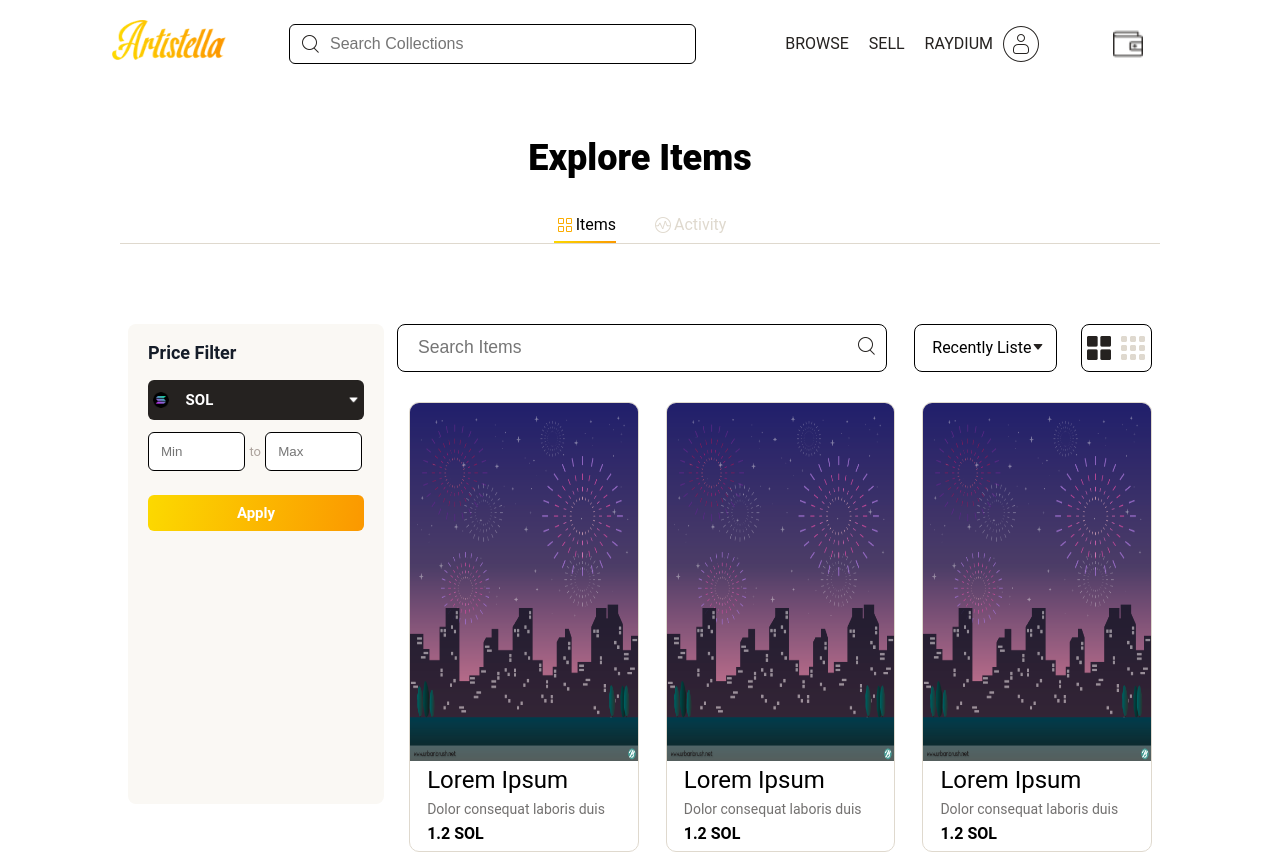
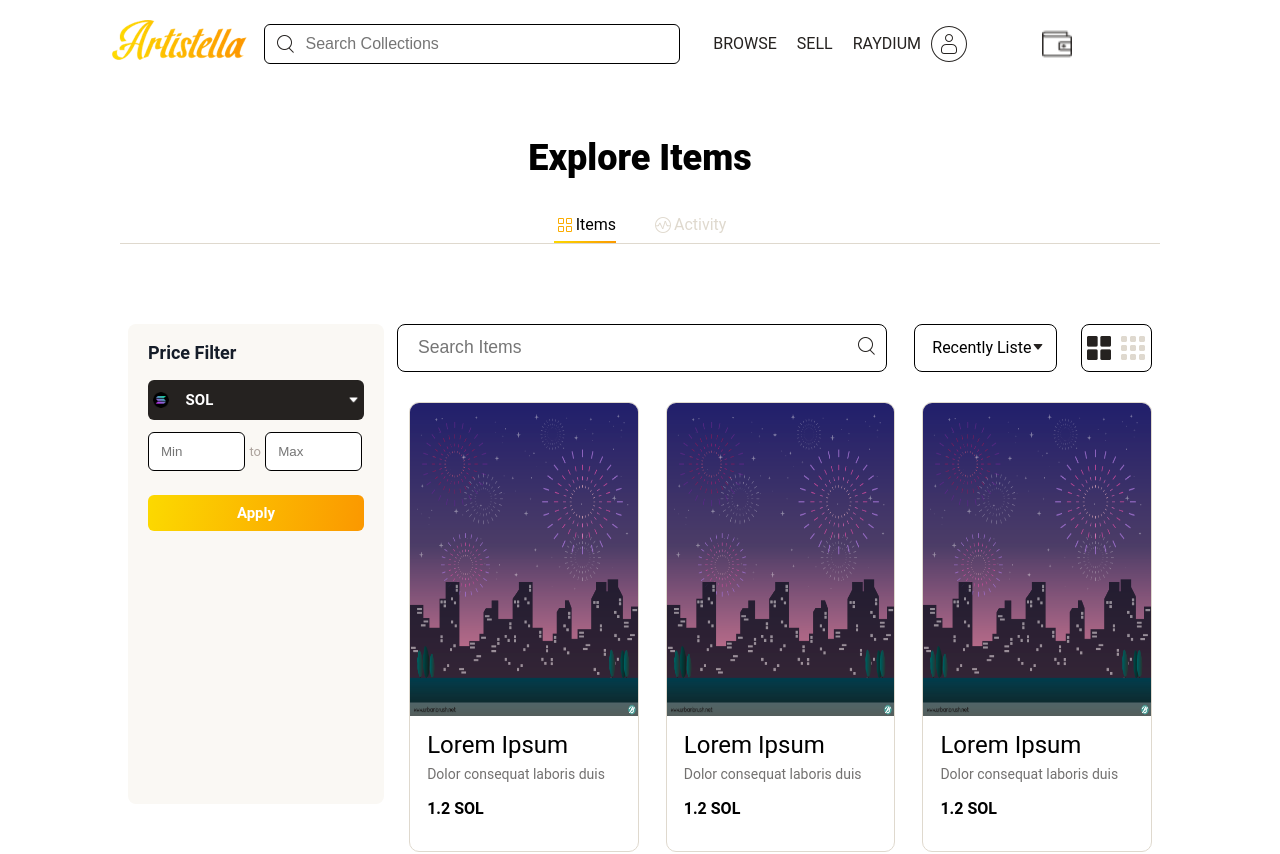
Before and after one commit to DAIOSFoundation/artistella-web, a React (Create React App) app: page /itemlist in a window 1280 px wide. Shown: the top 854 px of the page. Built offline with nearby package versions, Linux system fonts and the light colour scheme; a web font is replaced by a local one.

Commit message:
design edited

```diff
--- a/src/component/browse/Ele/browseEle.js
+++ b/src/component/browse/Ele/browseEle.js
@@ -7,8 +7,7 @@ border: solid 1px #dfd9ce;
 `
 const  BroImgDiv = styled.div`
   width: 100%;
-  height : 80%;
-
+  height : 70%;
 `
 const  BroContentDiv = styled.div`
   width: 85%;
@@ -17,7 +16,7 @@ const  BroContentDiv = styled.div`
   flex-direction: column;
   justify-content: center;
   margin: 10px auto;
-  padding-bottom: 12px;
+  padding: 30px 0 12px 0;
    *{
     margin-bottom: 10px;
   }
--- a/src/component/header/SearchBar.js
+++ b/src/component/header/SearchBar.js
@@ -2,7 +2,7 @@ import styled from 'styled-components';
 
 const Searchbar = styled.input`
   border : none;
-  width:95%;
+  width: 80%;
   font-size : 1rem;
   :focus {
     outline : none;
@@ -23,7 +23,7 @@ const SearchButton=styled.div`
 `
 const SearchDiv=styled.div`
   margin-top: 4px;
-  width : 60%;
+  width : 70%;
   height: 40%;
   display:flex;
   align-items: center;
@@ -32,7 +32,7 @@ const SearchDiv=styled.div`
 `
 
   const SearchBardiv = styled.div`
-    width : 72%;
+    width : 90%;
     height: 40px;
     display:flex;
     border-radius: 6px;
--- a/src/component/header/Wallet.js
+++ b/src/component/header/Wallet.js
@@ -3,12 +3,12 @@ import styled from "styled-components";
 import { useWallet } from './useWallet'
 
 const WalletD=styled.div`
-    width: 100%;
+    width: 90%;
     height: 50%;
     display: flex;
     align-items: center;
     justify-content: center;
-
+    padding-left: 10px;
     &:hover{
         cursor:pointer;
     }
@@ -59,7 +59,7 @@ const Walletdiv = styled.div`
     padding: 5px;
     margin-left: 5px;
 
-    @media(max-width:1300px ){
+    @media(max-width:1300px){
         border: none;
     }
 `
@@ -88,7 +88,7 @@ function Wallet(){
     return (
         <Div>
             {isWallet ? (
-                <EmptyDiv/>
+                <EmptyDiv>Welcome!</EmptyDiv>
             ) : (
                 <WalletD>
                     <Walletdiv>
--- a/src/component/header/banner.js
+++ b/src/component/header/banner.js
@@ -32,7 +32,7 @@ const Menudiv = styled.div`
     display: flex;
     align-items: center;
     height: 100%;
-    width: 92%;
+    width: 89%;
     color: #252220;
     font-size: 1rem;
     > *  {
@@ -42,7 +42,7 @@ const Menudiv = styled.div`
 `
 
 const Logo=styled.div`
-  width: 8%;
+  width: 10%;
   height: 50%;
   display: flex;
   justify-content: center;
@@ -77,7 +77,7 @@ const LogoImg = styled.img`
 `
 
 const TempDiv=styled.div`
-  width:40%;
+  width:50%;
   display:flex;
   justify-content:space-between;
 `
@@ -98,9 +98,9 @@ function Banner(){
             </MenuImgDiv>
             <Wallet />
             </TempDiv>
-        </Menudiv>
-      </NavDiv>
-    </HeaderNav>
+          </Menudiv>
+        </NavDiv>
+      </HeaderNav>
   )
 }
 
--- a/src/component/main/Maincompo.js
+++ b/src/component/main/Maincompo.js
@@ -5,12 +5,13 @@ export const GridImage=styled.img`
     min-width: 100px;
     height:100%;
     min-height: 100px;
-    `
+`
 
 export const Price = styled.p`
   font-size: 1rem;
   font-weight: bold;
   color: black;
+  padding-top: 10px;
 `
 
 
@@ -23,14 +24,14 @@ export const ImageHead_s=styled.p`
 export const ImageSummary = styled.p`
     font-size:0.875rem;
     color:#737170;
-    `
+`
 
 
 export const ImageHead = styled.p`
     font-size:1.25rem;
     font-weight:bold;
     color:black;
-    `
+`
 
 
 export const EleDiv = styled.div`
--- a/src/component/main/howTouse/howtoUse.js
+++ b/src/component/main/howTouse/howtoUse.js
@@ -5,7 +5,7 @@ import UseEle from './htuEle';
 const UseDiv= styled.div`
   padding: 40px 0px;
   width:100%;
-  height: 40vh;
+  height: 63vh;
   background-color: white;
   display: flex;
   flex-direction: column;
@@ -15,6 +15,7 @@ const UseDiv= styled.div`
 const UseTitle=styled.div`
   width: 100%;
   height: 10%;
+  margin-top: 4vh;
   margin-bottom: 50px;
   font-size:30px;
   font-weight:bold;
--- a/src/component/main/howTouse/htuEle.js
+++ b/src/component/main/howTouse/htuEle.js
@@ -4,7 +4,7 @@ import styled from "styled-components"
 
 const Div =styled.div`
 width: 100%;
-height: 100%;
+height: 35vh;
 border-radius: 6px;
 box-shadow: 2px 2px 20px 0 rgba(195, 179, 160, 0.62);
 background-color: white;
--- a/src/component/main/mainPagination/main_pagination.js
+++ b/src/component/main/mainPagination/main_pagination.js
@@ -33,6 +33,9 @@ background: #faf8f4;
 
   .slick-dots{
     top: 107%;
+  }
+  li button:before{
+    font-size: 10px;
   }
 `
 
--- a/src/component/main/slideImg/slider.js
+++ b/src/component/main/slideImg/slider.js
@@ -10,7 +10,7 @@ const ImageSlider = styled.div`
   height: 100%;
 
   .slick-dots{
-    top: 550px;
+    top: 55vh;
     li button:before{
       color: #fbac00;
       font-size: 10px;
--- a/src/component/main/subGrid/sub_grid.js
+++ b/src/component/main/subGrid/sub_grid.js
@@ -47,7 +47,7 @@ function SubGrid(){
       <Grid>
         { data.map((data) =>
           <SubElm img={data.img} header={data.header} text={data.text} price={data.price} />
-        )  }
+        )}
 
       </Grid>
     </GridDiv>
```
